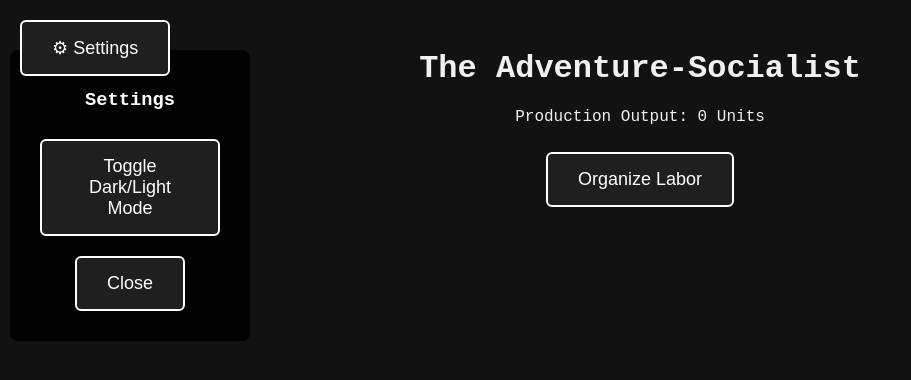
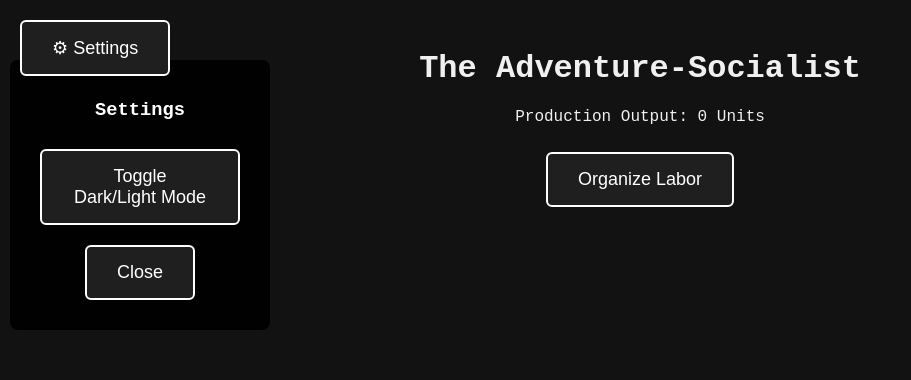
Before and after one commit to iamdavieddadiwanticecream/ultra-adventure-socilaist, a plain HTML site: page index.html in a window 1280 px wide. Both pictures are taken after a click on the button "⚙ Settings". Shown: the whole page, without its empty margins (0-911 px from the left). Drawn offline with Linux system fonts and the light colour scheme.

Commit message:
Update style.css

```diff
--- a/style.css
+++ b/style.css
@@ -1,4 +1,4 @@
-/* Shared base styling */
+/* Shared styling */
 body {
   font-family: 'Courier New', monospace;
   text-align: center;
@@ -15,7 +15,7 @@ button {
   margin: 10px;
 }
 
-/* Light mode */
+/* Light theme */
 body.light-mode {
   background-color: #ffffff;
   color: #000000;
@@ -32,7 +32,7 @@ body.light-mode button:hover {
   color: #ffffff;
 }
 
-/* Dark mode */
+/* Dark theme */
 body.dark-mode {
   background-color: #121212;
   color: #f0f0f0;
@@ -48,7 +48,8 @@ body.dark-mode button:hover {
   background-color: #ffffff;
   color: #121212;
 }
-/* Position Settings button in top-left */
+
+/* Settings Button - Top Left */
 .top-left {
   position: fixed;
   top: 10px;
@@ -56,27 +57,25 @@ body.dark-mode button:hover {
   z-index: 1000;
 }
 
-/* Settings menu styling */
+/* Settings Menu */
 .settings-menu {
   position: fixed;
-  top: 50px;
+  top: 60px;
   left: 10px;
-  background-color: rgba(0, 0, 0, 0.85);
+  background-color: rgba(0, 0, 0, 0.9);
   color: white;
   padding: 20px;
   border-radius: 8px;
   z-index: 999;
-  width: 200px;
+  width: 220px;
 }
 
-/* Light mode override for menu */
 body.light-mode .settings-menu {
   background-color: #ffffff;
   color: #000000;
   border: 1px solid #ccc;
 }
 
-/* Hide element */
 .hidden {
   display: none;
 }
```
